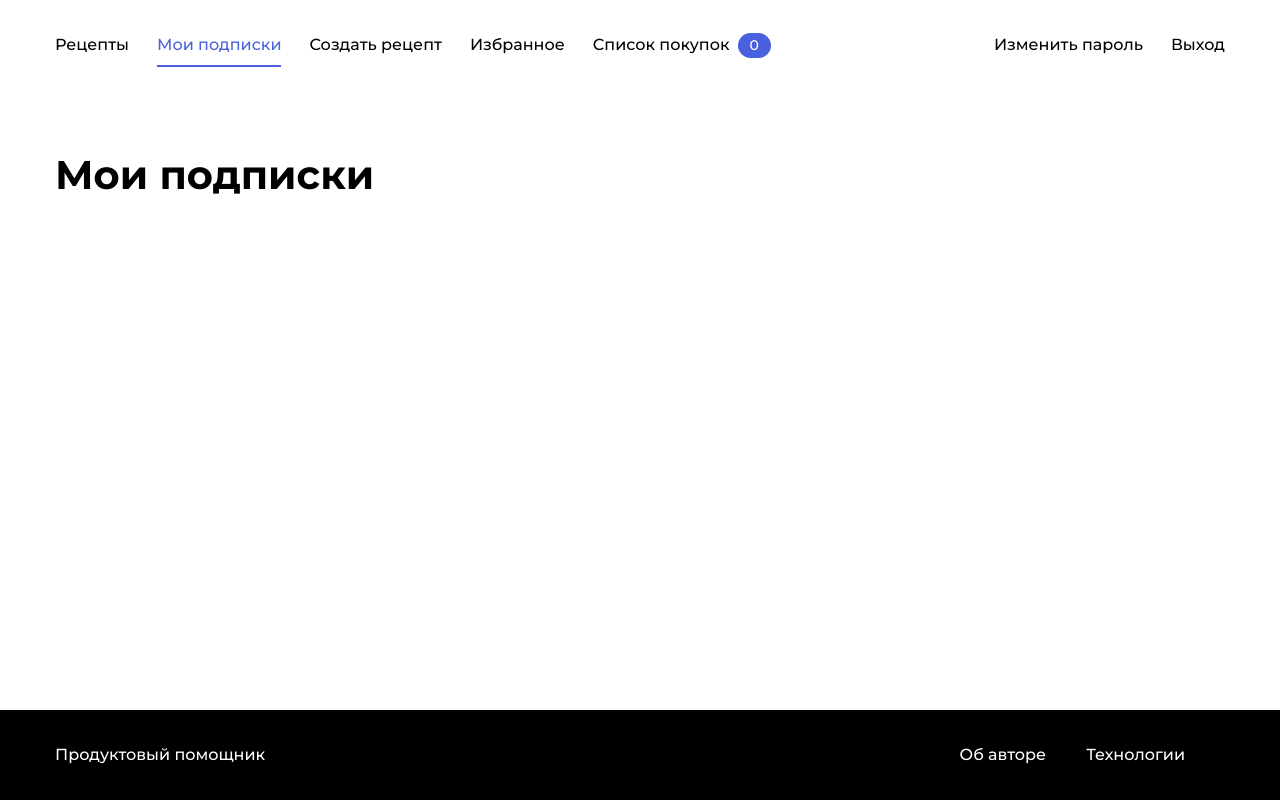
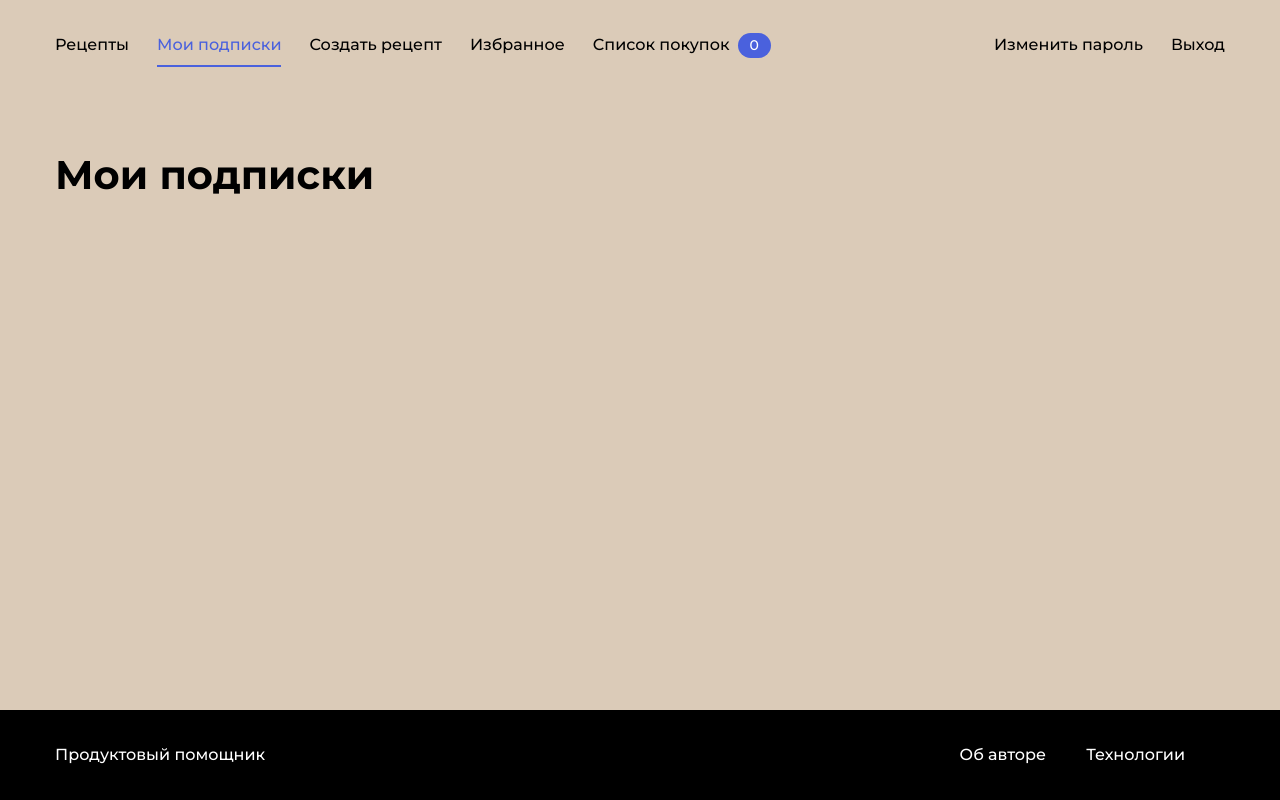
Before and after one commit to kudinov-prog/foodgram-project, a Django app: page /follow/ in a window 1280 px wide. Run offline with Django 3.2, Linux system fonts and the light colour scheme; the visitor is signed in with stand-in values (Sample User, id 1); data that the repository does not hold is empty; parts of the project's set-up code (start-up, migrations or seed data) failed here and were passed over.

Commit message:
Edit background stile

```diff
--- a/foodgram/settings.py
+++ b/foodgram/settings.py
@@ -9,9 +9,10 @@ environ.Env.read_env(os.path.join(BASE_DIR, '.env'))
 
 SECRET_KEY = os.environ.get('SECRET_KEY')
 
-DEBUG = False
+DEBUG = True
 
 ALLOWED_HOSTS = [
+    'foodbook.tk',
     '130.193.45.150',
     'localhost',
     '127.0.0.1',
--- a/requirements.txt
+++ b/requirements.txt
@@ -12,7 +12,7 @@ importlib-metadata==1.6.0
 more-itertools==8.2.0
 packaging==20.3
 pluggy==0.13.1
-psycopg2-binary==2.8.5
+psycopg2==2.8.6
 py==1.8.1
 PyJWT==1.7.1
 pyparsing==2.4.7
--- a/templates/base.html
+++ b/templates/base.html
@@ -7,6 +7,11 @@
         content="width=device-width, user-scalable=no, initial-scale=1.0, maximum-scale=1.0, minimum-scale=1.0">
     <meta http-equiv="X-UA-Compatible" content="ie=edge">
     <title>{% block title%} {% endblock%}</title>
+    <style>
+        body {
+         background: #dbcbb8; /* Цвет фона и путь к файлу */
+        }
+    </style>
     {% block css %} {% endblock %}
 </head>
 
```
Also changed, not shown: recipes/static/images/Background.jpg (added).
